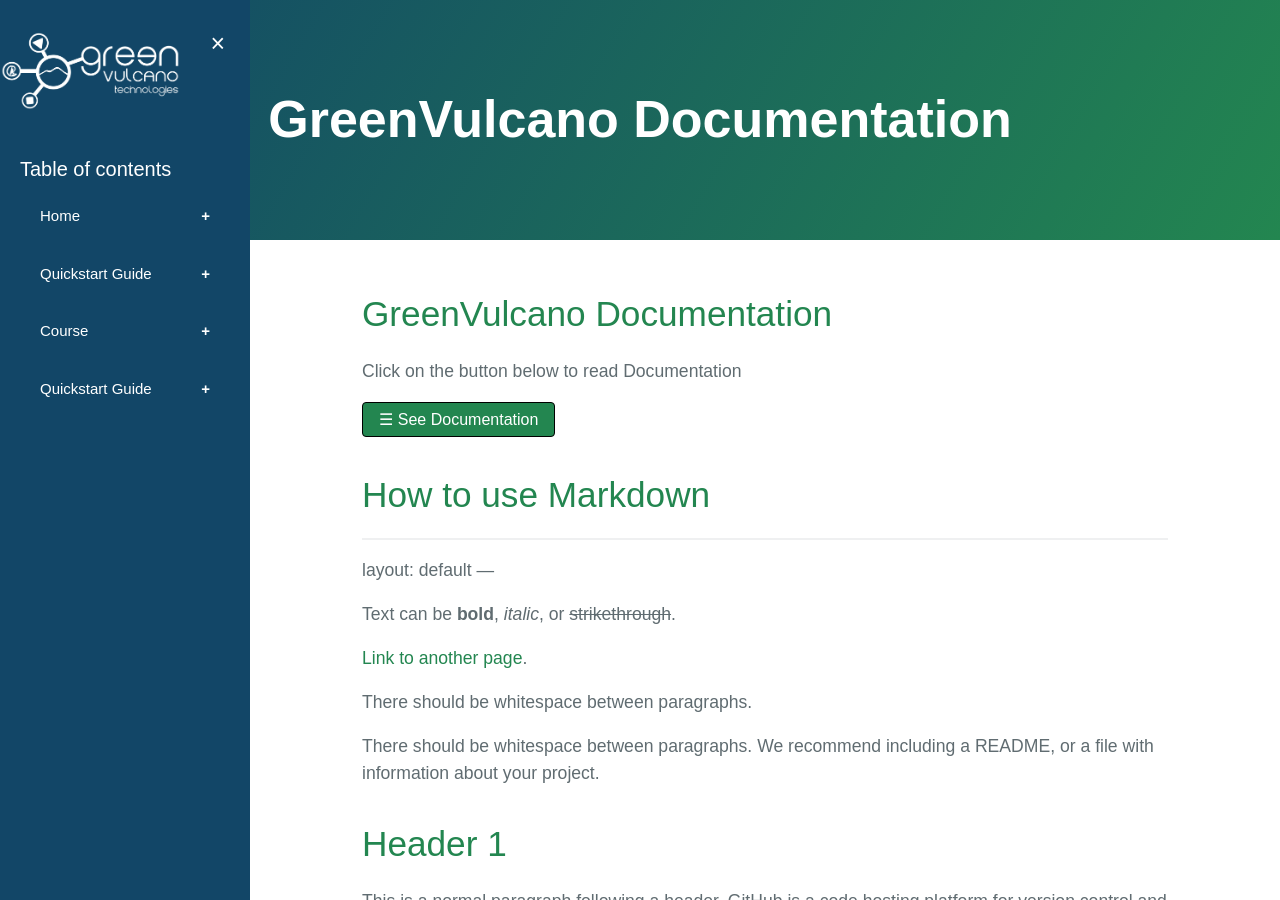
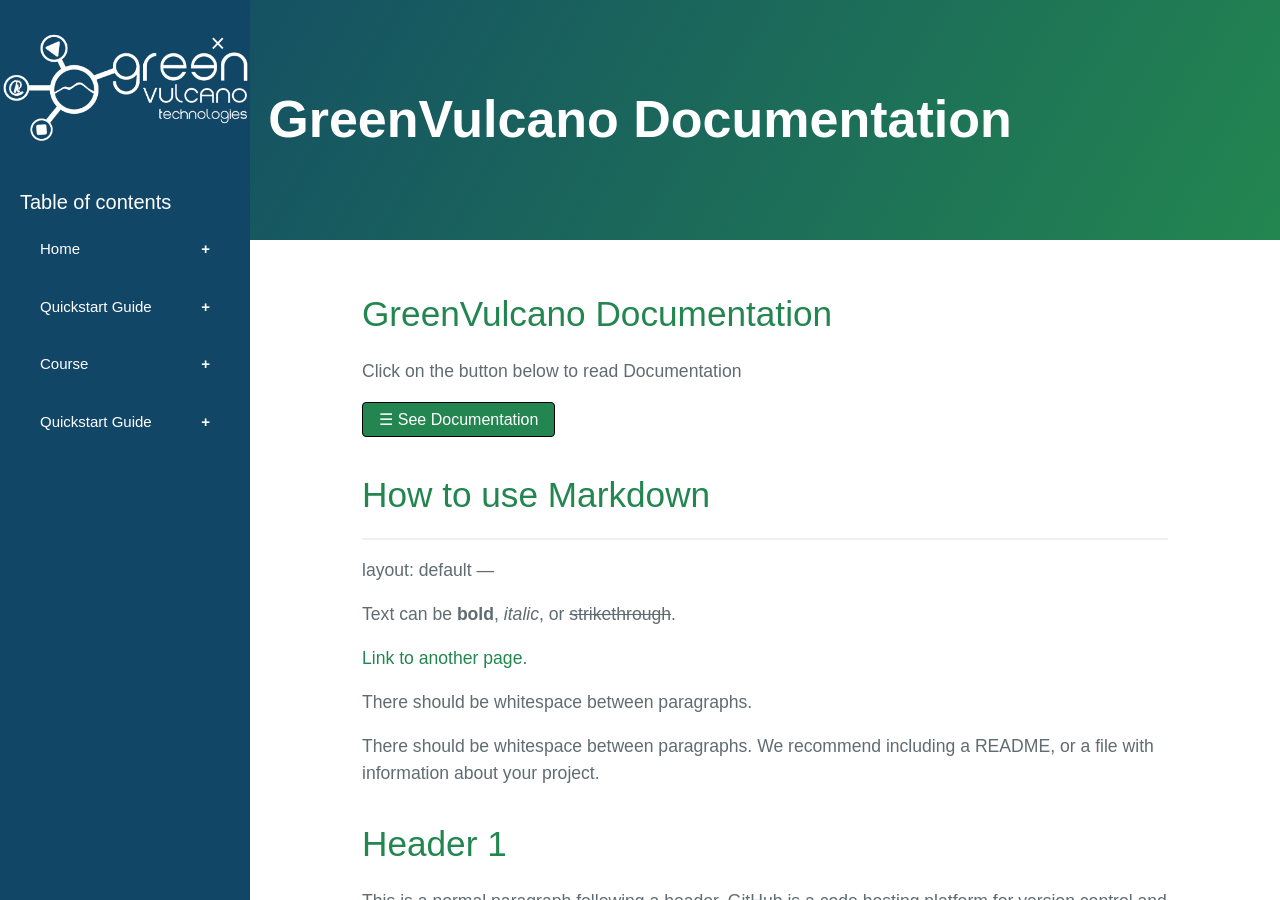
Before and after one commit to dianamw/GreenVulcano-Beta, a Jekyll site: the page built from index.md, in a window 1280 px wide and 900 px high. Built offline with Jekyll 4.4.1, drawn with Linux system fonts in a browser that asks for light colours; our own code applies the rules of GitHub Pages for plain Markdown files; the repository's description, which GitHub fills in, is left out.

Commit message:
Update body.html

```diff
--- a/_includes/body.html
+++ b/_includes/body.html
@@ -8,7 +8,7 @@
   <section class="main-content">
 	<!-- Here starts the sidebar -->
 	<div id="mySidenav" class="sidebar">
-		<img src="{{site.image}}" alt="GreenVulcano" style="width:180px; height:80px" />
+		<img src="{{site.image}}" alt="GreenVulcano" class="logo"  />
 		<p class="closebtn" onclick="closeNav()">&times;</p>
       <h2 id="titleT"> Table of contents</h2>
 
```
